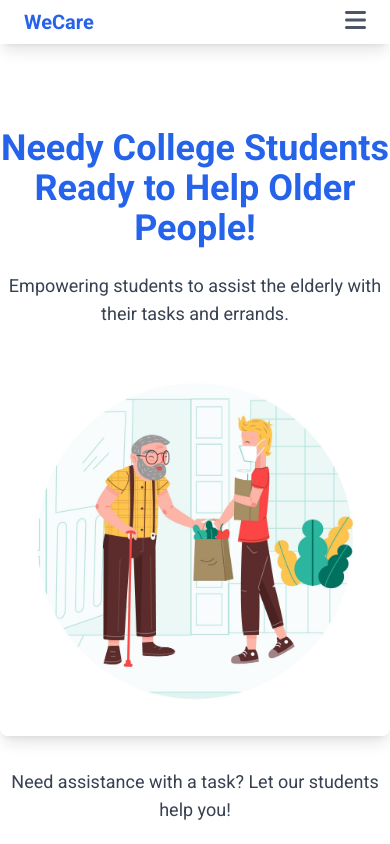
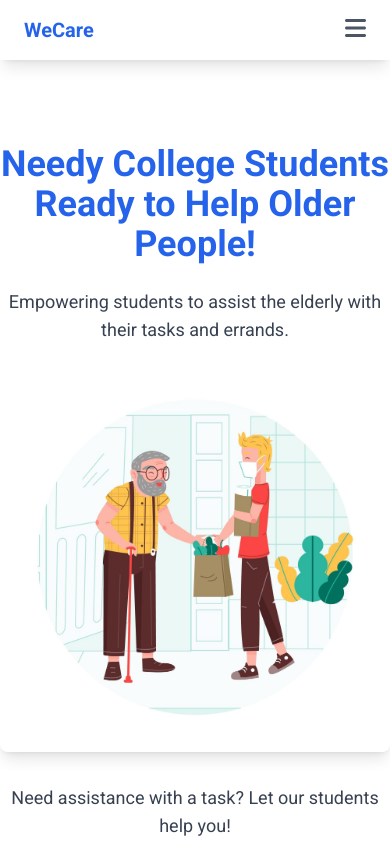
Before and after one commit to kokateyuvi/we-care-webapp, a Next.js app: page / in a window 390 px wide. Shown: the top 844 px of the page. Built offline with nearby package versions, Linux system fonts and the light colour scheme; no server answers.

Commit message:
updated Header

```diff
--- a/src/components/Home/components/Header/Header.js
+++ b/src/components/Home/components/Header/Header.js
@@ -16,7 +16,7 @@ const Header = () => {
 
   return (
     <header className="sticky top-0 z-50 bg-white shadow-lg">
-      <div className="container flex items-center justify-between px-6 py-2 mx-auto align-middle md:px-10 lg:px-16">
+      <div className="container flex items-center justify-between px-6 py-4 mx-auto align-middle md:py-2 md:px-10 lg:px-16">
         <div className="flex items-center space-x-2">
           <Link href="/">
             <p className="text-xl font-semibold text-blue-600 transition duration-300 ease-in-out hover:text-blue-500">
```
